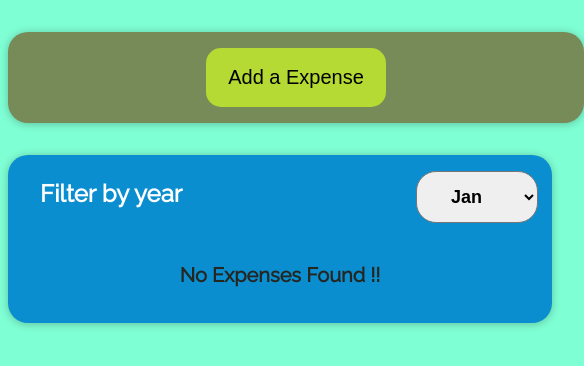
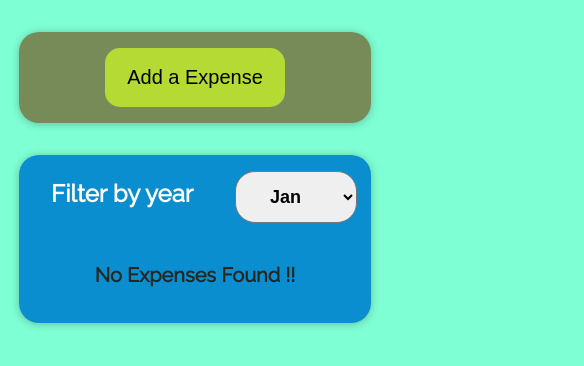
Before and after one commit to nidhish-srivastava/Expense-Tracker-React, a React (Vite) app: page / in a window 390 px wide. Shown: the top 366 px of the page, 584 px wide, since content can reach past the window. Built offline with nearby package versions, Linux system fonts and the light colour scheme.

Commit message:
Try this css

```diff
--- a/src/Expenses/ExpenseItem.css
+++ b/src/Expenses/ExpenseItem.css
@@ -47,7 +47,7 @@
     color: white;
   }
 
-  @media (max-width:600px) {
+  @media (max-width:500px) {
     .expense-item{
       flex-direction: column;
       height: 13rem;
@@ -58,7 +58,7 @@
     }
     .fa-trash-o{
       position: absolute;
-      right: 1.8rem;
+      right: 5rem;
       margin-left: -1rem;
     }
 
--- a/src/Expenses/Expenses.css
+++ b/src/Expenses/Expenses.css
@@ -15,8 +15,19 @@
     font-weight: 600;
     color: rgb(38, 38, 33);
   }
-  @media (max-width:600px) {
+  @media (min-width:850px) {
     .MainContainer{
       width: 32rem;
     }
   }
+
+@media (min-width:1200px) {
+  .MainContainer{
+    width: 50rem;
+  }
+}
+  @media (max-width:500px) {
+    .MainContainer{
+   width:20rem;
+    }
+  }
--- a/src/NewExpenses/NewExpense.css
+++ b/src/NewExpenses/NewExpense.css
@@ -25,7 +25,7 @@
 }
 
 
-@media (max-width:850px) {
+@media (min-width:850px) {
   .new-expense{
     width: 40rem;
     display: flex;
@@ -34,8 +34,14 @@
   }
 }
 
-@media (max-width:600px) {
+@media (min-width:1200px) {
   .new-expense{
-   width: 34rem;
+    width: 50rem;
+  }
+}
+
+@media (max-width:500px) {
+  .new-expense{
+   width:20rem;
  }
 }
```
